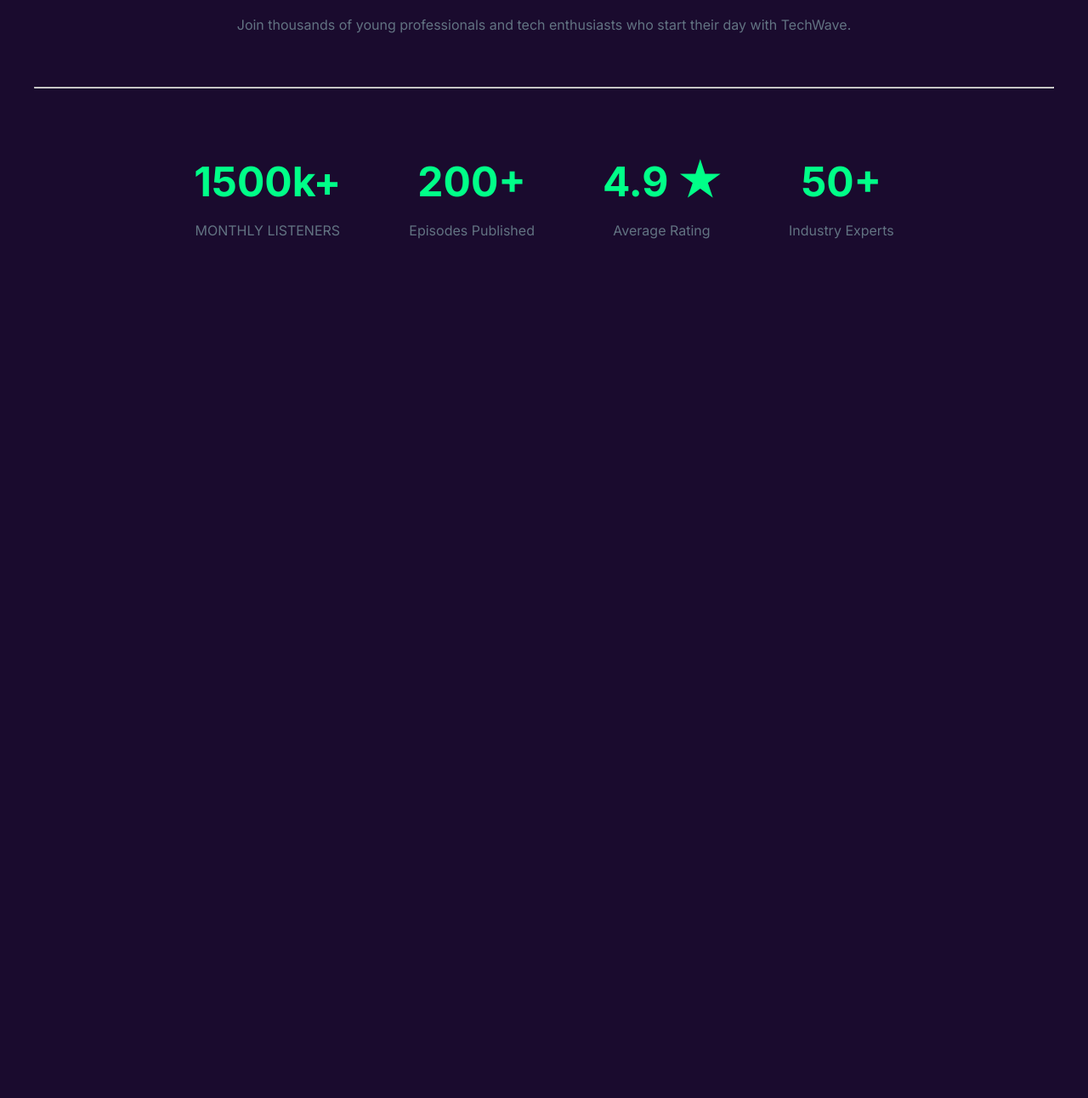
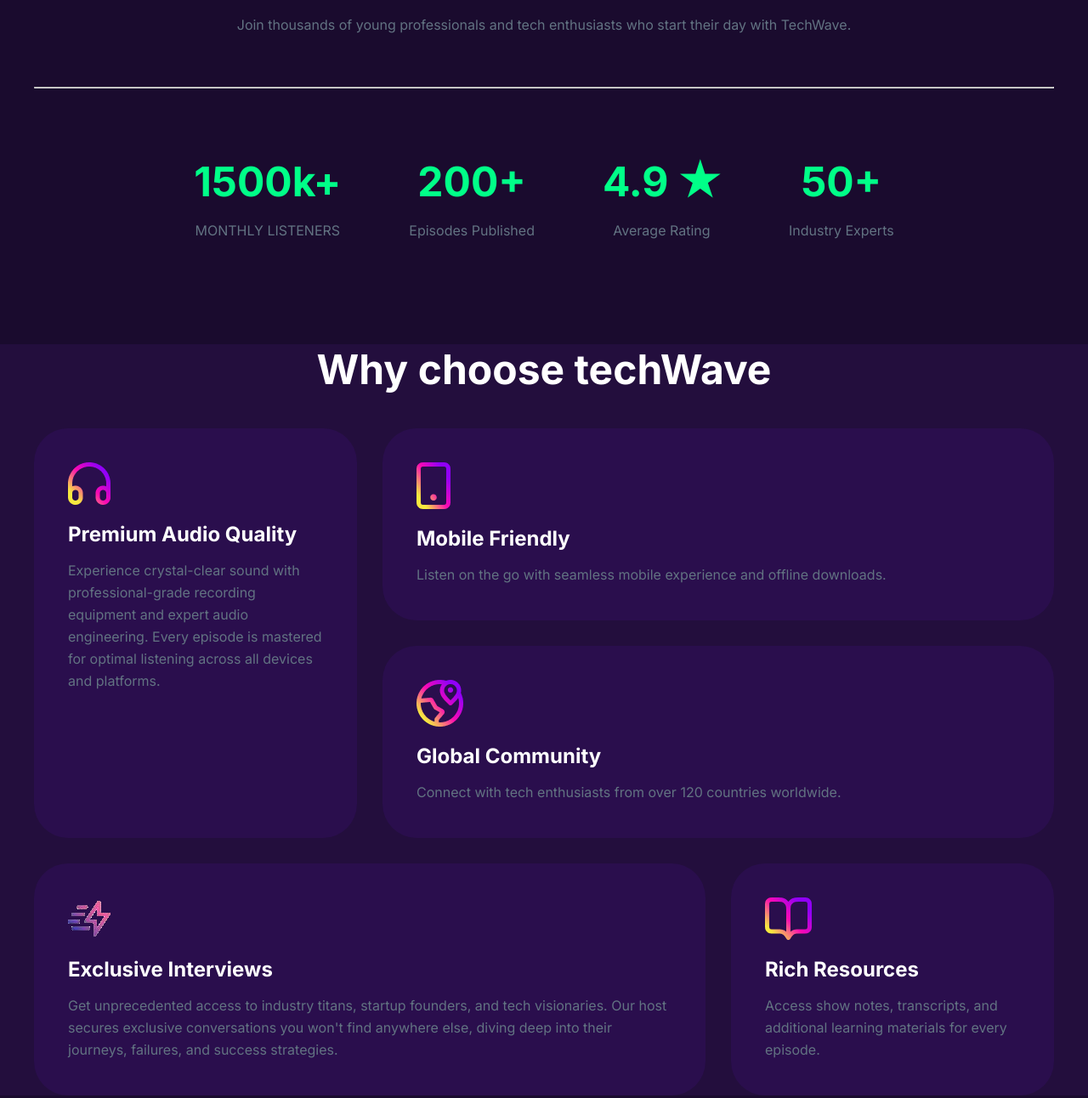
Before and after one commit to nasrullah-nobin/TechWave-website, a plain HTML site: page index.html in a window 1280 px wide. Shown: the part 999-2291 px from the top of the page at 85% size. Before the commit the page ends 1284 px from the top, so only its background shows below. Drawn offline with Linux system fonts and the light colour scheme.

Commit message:
add 'Why Choose TechWave' section with responsive layout

```diff
--- a/index.html
+++ b/index.html
@@ -100,57 +100,54 @@
         </div>
       </section>
       <!-- Why choose TechWave -->
-      <section style="display: none;" class="choose-techwave container">
-        <h2 class="techWave-title section-title">Why choose techWave</h2>
+      <section class="choose-techwave">
+       <div class="choose-techwave-container container">
+         <h2 class="techWave-title section-title">Why choose techWave</h2>
         <article class="techWave-box">
-          <div class="techWave-card">
+          <div class="techWave-card Premium">
             <img src="assets/headphone.png" alt="headphone" />
             <h3 class="techWave-card-heading">Premium Audio Quality</h3>
             <p class="techWave-card-description description">
-              Lorem ipsum dolor sit amet consectetur adipisicing elit. Ipsam
-              tempora aliquid non voluptas!
+              Experience crystal-clear sound with professional-grade recording equipment and expert audio engineering. Every episode is mastered for optimal listening across all devices and platforms.
             </p>
           </div>
-          <div class="techWave-card">
-            <img src="assets/device.png" alt="headphone" />
-            <h3 class="techWave-card-heading">Premium Audio Quality</h3>
+          <div class="techWave-card Mobile">
+            <img src="assets/device.png" alt="device" />
+            <h3 class="techWave-card-heading">Mobile Friendly</h3>
             <p class="techWave-card-description description">
-              Lorem ipsum dolor sit amet consectetur adipisicing elit. Ipsam
-              tempora aliquid non voluptas!
+              Listen on the go with seamless mobile experience and offline downloads.
             </p>
           </div>
-          <div class="techWave-card">
-            <img src="assets/location.png" alt="headphone" />
-            <h3 class="techWave-card-heading">Premium Audio Quality</h3>
+          <div class="techWave-card location">
+            <img src="assets/location.png" alt="location" />
+            <h3 class="techWave-card-heading">Global Community</h3>
             <p class="techWave-card-description description">
-              Lorem ipsum dolor sit amet consectetur adipisicing elit. Ipsam
-              tempora aliquid non voluptas!
+              Connect with tech enthusiasts from over 120 countries worldwide.
             </p>
           </div>
-          <div class="techWave-card">
-            <img src="assets/.png" alt="headphone" />
-            <h3 class="techWave-card-heading">Premium Audio Quality</h3>
+          <div class="techWave-card speed">
+            <img src="assets/speed.jpg" alt="speed" />
+            <h3 class="techWave-card-heading">Exclusive Interviews</h3>
             <p class="techWave-card-description description">
-              Lorem ipsum dolor sit amet consectetur adipisicing elit. Ipsam
-              tempora aliquid non voluptas!
+              Get unprecedented access to industry titans, startup founders, and tech visionaries. Our host secures exclusive conversations you won't find anywhere else, diving deep into their journeys, failures, and success strategies.
             </p>
           </div>
-          <div class="techWave-card">
-            <img src="assets/resource.png" alt="headphone" />
-            <h3 class="techWave-card-heading">Premium Audio Quality</h3>
+          <div class="techWave-card resource">
+            <img src="assets/resource.png" alt="resource" />
+            <h3 class="techWave-card-heading">Rich Resources</h3>
             <p class="techWave-card-description description">
-              Lorem ipsum dolor sit amet consectetur adipisicing elit. Ipsam
-              tempora aliquid non voluptas!
+              Access show notes, transcripts, and additional learning materials for every episode.
             </p>
           </div>
         </article>
+       </div>
       </section>
       <!-- Featured Episodes -->
-      <section style="display: none;" class="featured-episodes container">
+      <section class="featured-episodes container">
         <h2 class="Episodes-title section-title">Featured Episodes</h2>
         <article class="Episodes-box">
           <div class="Episodes-videos">
-            <video src=""></video>
+            <video controls src="<iframe width="560" height="315" src="https://www.youtube.com/embed/QOKLW5ITEiI?si=BE4QVkFGOy-Es1OJ" title="YouTube video player" frameborder="0" allow="accelerometer; autoplay; clipboard-write; encrypted-media; gyroscope; picture-in-picture; web-share" referrerpolicy="strict-origin-when-cross-origin" allowfullscreen></iframe>"></video>
             <img src="assets/youtube-podcast.png" alt="" />
             <h3 class="video-title">The Featured Of AI in Everyday Life</h3>
             <p class="video-description description">
--- a/styles/style.css
+++ b/styles/style.css
@@ -98,8 +98,8 @@
 }
 #tooltip {
   position: absolute;
-  top: 9.7%;
-  left: 52.2%;
+  bottom: 598px;
+  left: 802px;
   color: black;
   background-color: var(--light-green);
   font-weight: 800;
@@ -152,8 +152,50 @@
   gap: 80px;
 }
 .impact-title {
- color: var(--light-green);
- margin-bottom: 16px;
+  color: var(--light-green);
+  margin-bottom: 16px;
+}
+/* Why choose TechWave */
+.choose-techwave {
+  background-color: #230e3d;
+}
+.techWave-title {
+  margin-bottom: 2.5rem;
+}
+.techWave-box {
+  display: grid;
+  grid-template-columns: repeat(3, 1fr);
+  gap: 30px;
+  grid-template-areas:
+    "p m m"
+    "p l l"
+    "s s r";
+}
+.techWave-card {
+  text-align: left;
+  background-color: rgba(53, 17, 101, 0.4);
+  border-radius: 40px;
+  padding: 40px;
+}
+.techWave-card-heading {
+  font-size: 1.5rem;
+  font-weight: 700;
+  margin: 16px 0;
+}
+.Premium {
+  grid-area: p;
+}
+.Mobile {
+  grid-area: m;
+}
+.location {
+  grid-area: l;
+}
+.speed {
+  grid-area: s;
+}
+.resource {
+  grid-area: r;
 }
 /* responsive for small device */
 @media screen and (max-width: 576px) {
@@ -178,10 +220,22 @@
     width: 80px;
   }
   #tooltip {
-    top: 2.7%;
+    bottom: 91.7%;
     left: 59%;
   }
   .our-impact-box {
     flex-wrap: wrap;
   }
+  .techWave-box {
+    grid-template-columns: repeat(1, 1fr);
+    grid-template-areas:
+      "p p p"
+      "m m m"
+      "l l l"
+      "s s s"
+      "r r r";
+  }
+  .section-title {
+    font-size: 2rem;
+  }
 }
```
Also changed, not shown: assets/speed.jpg (added).
